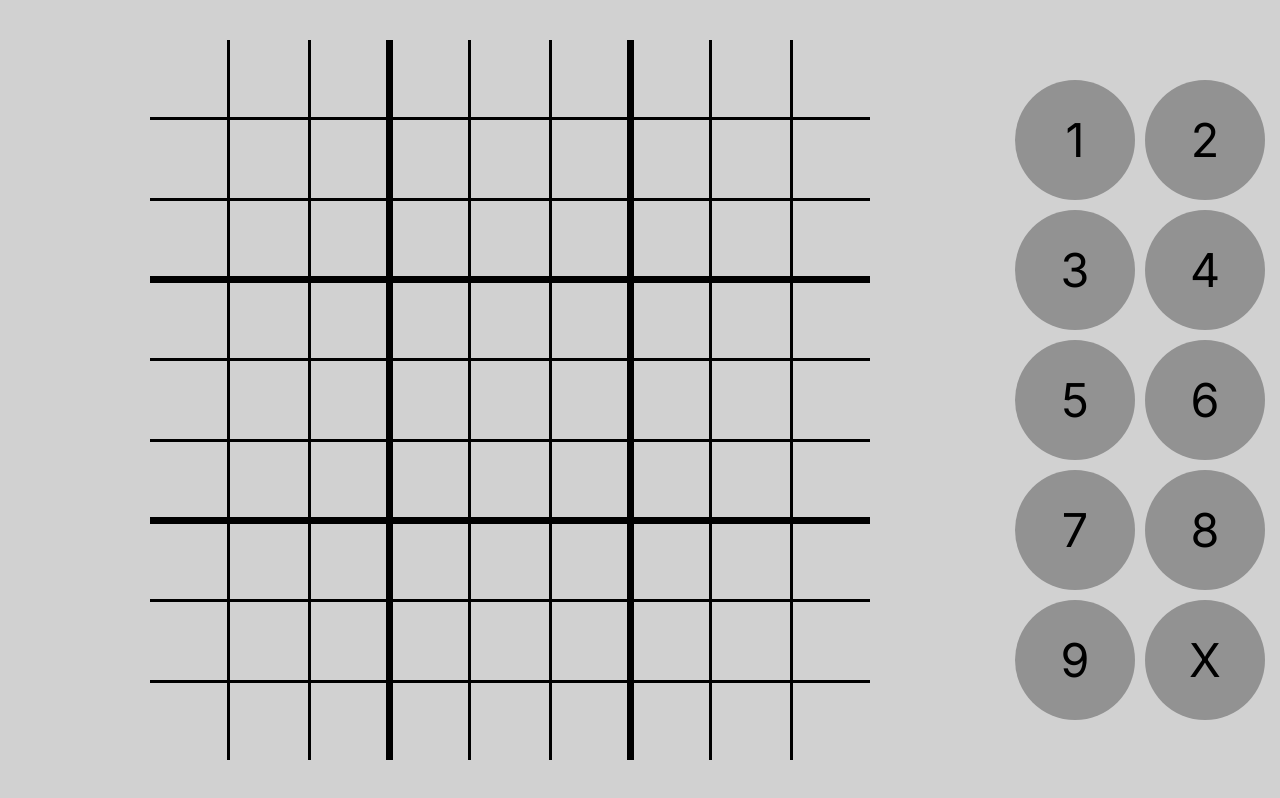
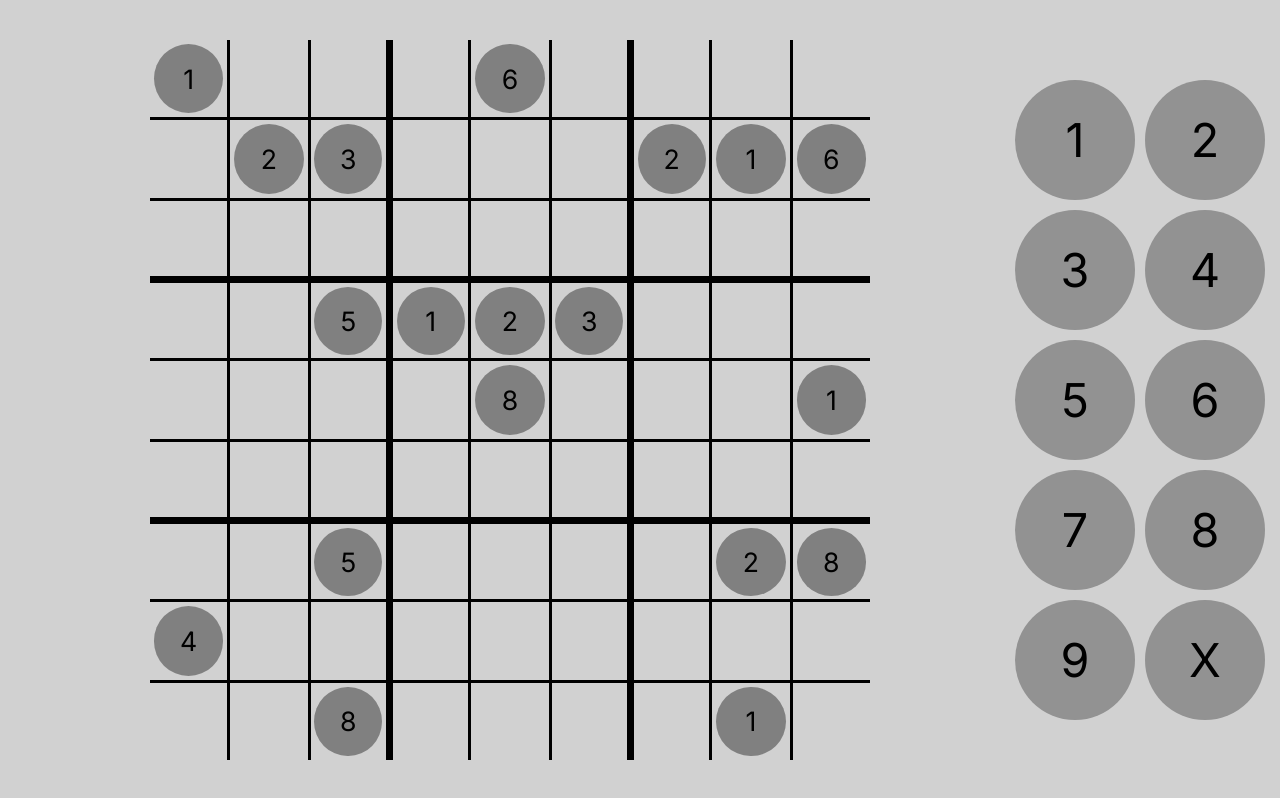
Before and after one commit to mroley1/sudoku-web, a Next.js app: page / in a window 1280 px wide. Built offline with nearby package versions, Linux system fonts and the light colour scheme.

Commit message:
i dont want to do server side props but...

```diff
--- a/src/app/layout.js
+++ b/src/app/layout.js
@@ -9,7 +9,7 @@ export const metadata = {
 
 export default function RootLayout({ children }) {
   return (
-    <html lang="en">
+    <html lang="en" suppressHydrationWarning={true}>
       <body className={inter.className}>{children}</body>
     </html>
   )
--- a/src/app/page.js
+++ b/src/app/page.js
@@ -19,11 +19,19 @@ const NUMPADVALUES = [
 
 
 export class CellData {
-  #value = 0;
-  #marked = [];
-  constructor() {
+  #value;
+  #marked;
+  #perm;
+  constructor(perm, debug=false) {
     this.#value = 0;
     this.#marked = [];
+    this.#perm = perm;
+    if (debug) {
+      if (Math.floor(Math.random() * 5) == 0) {
+        this.#value = Math.floor(Math.random() * 8) + 1;
+        this.#perm = true;
+      }
+    }
   }
   getValue() {
     return this.#value;
@@ -31,21 +39,30 @@ export class CellData {
   getMarked() {
     return this.#marked;
   }
+  getPerm() {
+    return this.#perm;
+  }
   setValue(value) {
+    if (!this.#perm) {
       this.#value = value;
       this.#marked = [];
     }
+  }
   addMarked(mark) {
+    if (!this.#perm) {
       this.#value = 0;
       this.#marked.push(mark);
     }
+  }
   removeMarked(mark) {
+    if (!this.#perm) {
       this.#value = 0;
       this.#marked.pop(mark);
     }
   }
+}
 
-
+// ! not used
 function * gridSchemeGen() {
   var key = 0;
   for (var row = 0; row <3; row++) {
@@ -112,7 +129,7 @@ export function NumPadButton({num: num, hook: click}) {
 
 export function LargeGrid({ keypadState: keypadState}) {
 
-  const [grid, setCell] = useState(Array.from({length: 9},()=> Array.from({length: 9}, () => new CellData())))
+  const [grid, setCell] = useState(Array.from({length: 9},()=> Array.from({length: 9}, () => new CellData(false, true))))
 
   function registerPress(row, col, event) {
     if (keypadState != null) {
@@ -157,19 +174,24 @@ function displayValue(value) {
   return key[value];
 }
 
-export function Cell({ hook: click, element: value, row:row, col:col, keypadState:keypadState}) {
-  let style = {transitionDelay: Math.random()/4+"s"}
-  if (keypadState == value.getValue() && keypadState != 0) {
-    style = {
+export function Cell({ hook: click, element: cellData, row:row, col:col, keypadState:keypadState}) {
+  let highlightStyle = {transitionDelay: Math.random()/4+"s"}
+  if (keypadState == cellData.getValue() && keypadState != 0) {
+    highlightStyle = {
       backgroundColor: "green",
       transitionDelay: Math.random()/4+"s"
     }
   }
 
+  let highlightClasses = styles.cell_highlight;
+  if (cellData.getPerm()) {
+    highlightClasses += " " + styles.cell_perm;
+  }
+
   return (
     <div className={styles.cell} onClick={e => click(row, col, e)}>
-      <div className={styles.cell_highlight} style={style}>
-        <span>{displayValue(value.getValue())}</span>
+      <div className={highlightClasses} style={highlightStyle}>
+        <span>{displayValue(cellData.getValue())}</span>
       </div>
     </div>
   )
--- a/src/app/page.module.css
+++ b/src/app/page.module.css
@@ -150,6 +150,10 @@
   transition: background-color 0.35s ease;
 }
 
+.cell_perm {
+  background-color: gray;
+}
+
 .cell span {
   pointer-events: none;
   user-select: none;
```
Lines whose indentation alone changed are shown as unchanged.
